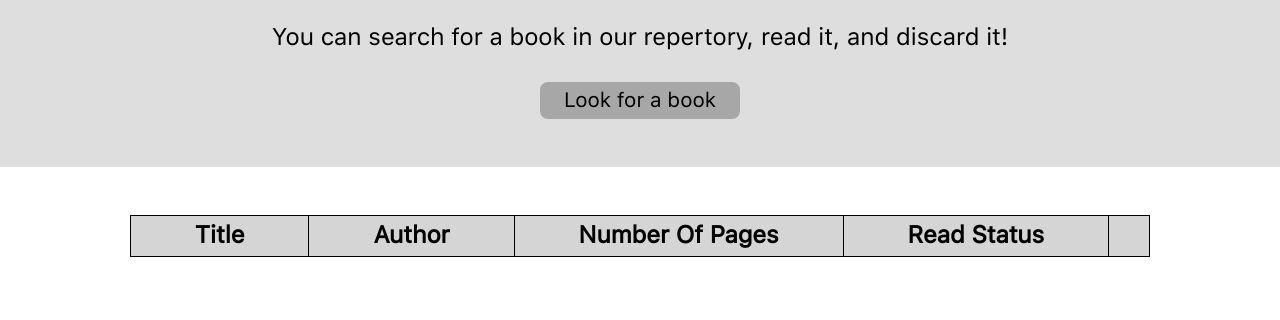
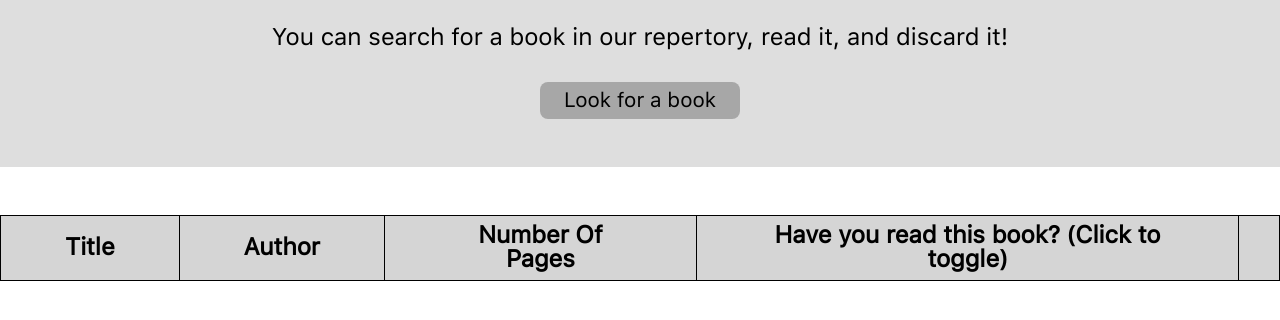
Before and after one commit to BrunoFares/library, a plain HTML site: page index.html in a window 1280 px wide. Shown: the part 118-438 px from the top of the page. Drawn offline with Linux system fonts and the light colour scheme; files whose address does not match are found by name.

Commit message:
Fixed the book-adding process in the dialog box, so that it now works flowlessly

```diff
--- a/index.html
+++ b/index.html
@@ -19,7 +19,7 @@
             <th>Title</th>
             <th>Author</th>
             <th>Number Of Pages</th>
-            <th>Read Status</th>
+            <th>Have you read this book? (Click to toggle)</th>
             <th></th>
         </table>
     </div>
@@ -50,7 +50,7 @@
                     </li>
                     <li>
                         <label for="status">Have you read this book?</label>
-                        <input type="checkbox" id="status" name="status">
+                        <input type="checkbox" id="status" name="status" value="Yes">
                     </li>
                 </ul>
 
--- a/script.js
+++ b/script.js
@@ -3,28 +3,37 @@ const closeDialog = document.querySelector("button#close")
 const dialog = document.querySelector("dialog");
 const newBook = document.querySelector("#confirmBtn");
 
+const bookTitleDialog = document.querySelector('#title');
+const bookAuthorDialog = document.querySelector('#author');
+const bookPagesDialog = document.querySelector('#numOfPages');
+const bookStatusDialog = document.querySelector('#status');
+
 openDialog.addEventListener("click", () => {
     dialog.showModal();
 });
 
-closeDialog.addEventListener("click", (event) => {
+closeDialog.addEventListener("click", event => {
     event.preventDefault();
     dialog.close();
 });
 
-newBook.addEventListener("click", (event) => {
+newBook.addEventListener("click", event => {
     event.preventDefault();
+
+    const currentBook = new Book();
+    list.add(currentBook);
+
     dialog.close();
 });
 
 const table = document.querySelector('table');
 
 class Book {
-    constructor(title, author, pages, read) {
-        this.title = title;
-        this.author = author;
-        this.pages = pages;
-        this.read = read;
+    constructor() {
+        this.title = bookTitleDialog.value;
+        this.author = bookAuthorDialog.value;
+        this.pages = bookPagesDialog.value;
+        this.read = bookStatusDialog.checked;
     }
 
     toggleRead(list) {
@@ -54,7 +63,7 @@ class ListBinding {
                     td.textContent = book.pages;
                     break;
                 case 3:
-                    td.textContent = book.read;
+                    td.textContent = book.read ? "Yes" : "No";
                     td.addEventListener('click', () => {book.toggleRead(list)});
                     break;
                 case 4:
@@ -92,7 +101,4 @@ class ListBinding {
     }
 }
 
-const b1 = new Book("Kante", "3ammo", 34, true);
-const b2 = new Book("Ngolo", "Capten", 2, false);
-
 const list = new ListBinding(table);
```
